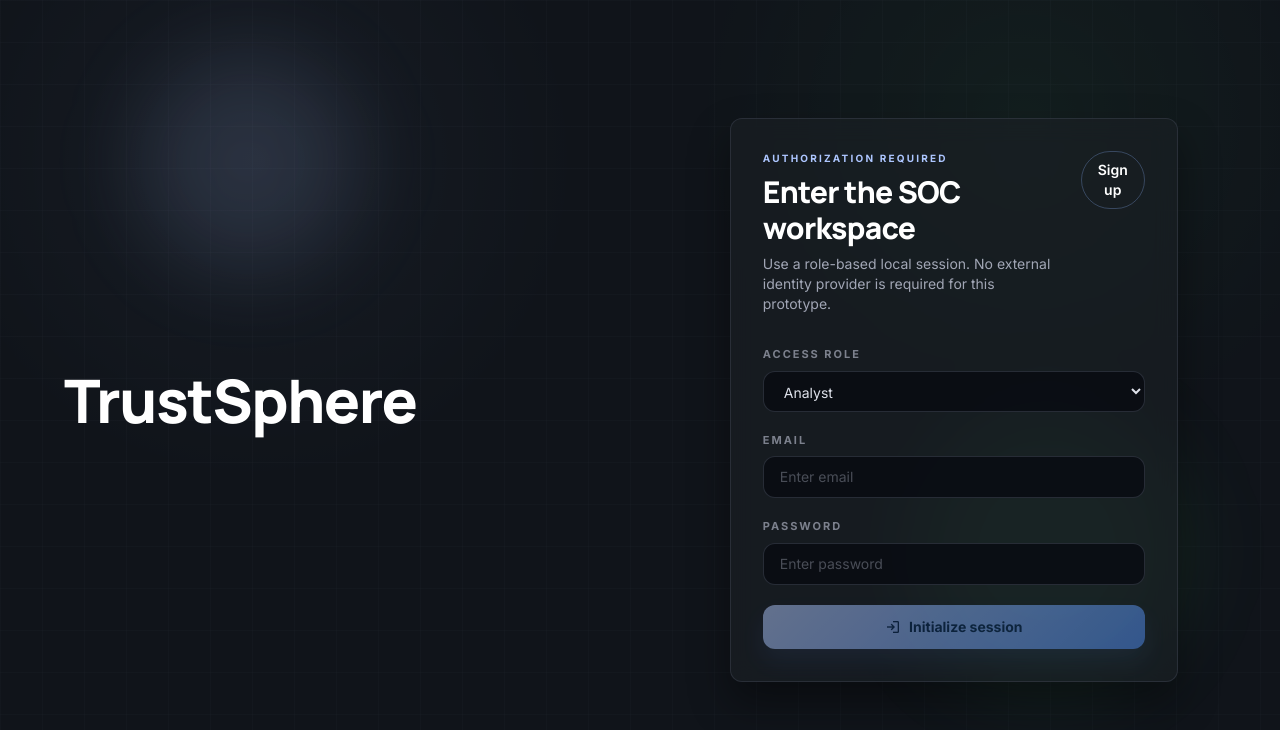
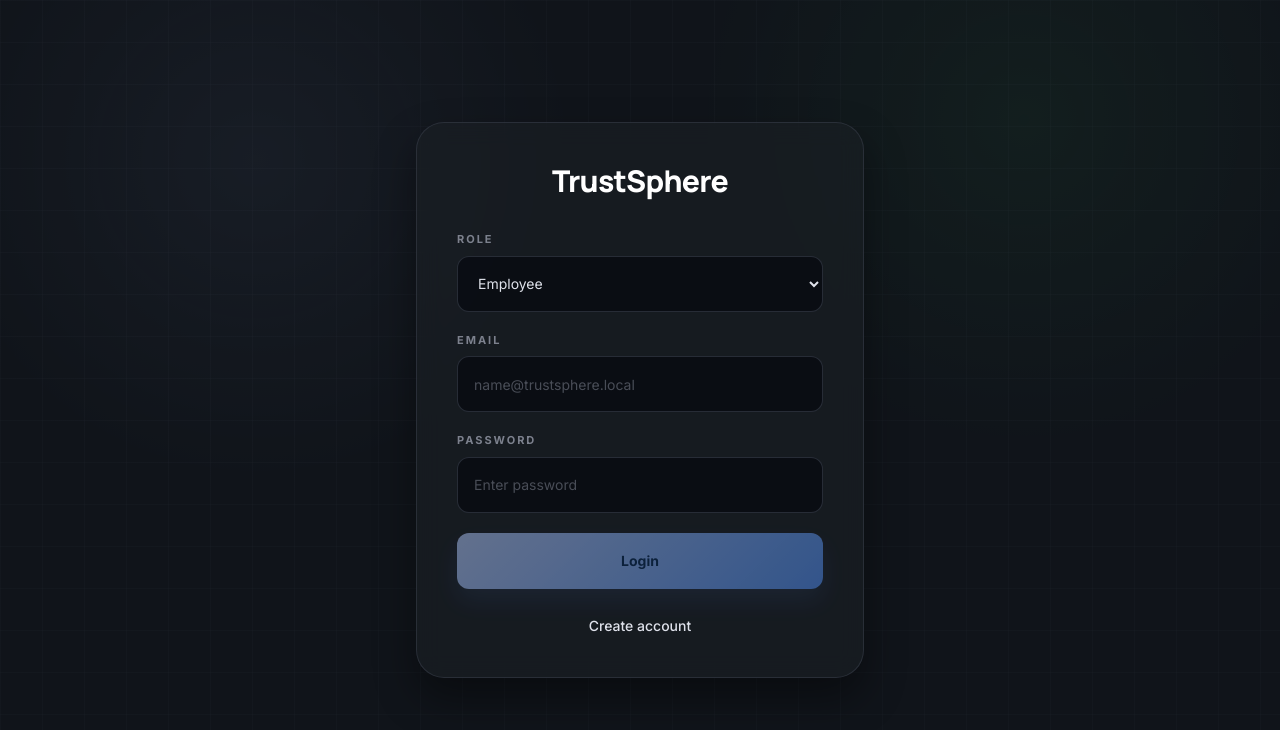
Before and after one commit to sadiasakharkar/TrustSphere, a Next.js app in the folder frontend/: page /login in a window 1280 px wide. Before the commit this address had no page. Shown: the top 730 px of the page. Built offline with nearby package versions, Linux system fonts and the light colour scheme.

Commit message:
refactor(frontend): simplify TrustSphere login surface

```diff
--- a/frontend/context/AuthRoleContext.js
+++ b/frontend/context/AuthRoleContext.js
@@ -3,20 +3,23 @@ import { createContext, useContext, useEffect, useMemo, useState } from 'react';
 const AuthRoleContext = createContext(null);
 
 const defaultSession = {
-  name: 'Demo Analyst',
-  username: 'demo.analyst',
-  email: 'demo@trustsphere.local',
-  role: 'analyst',
-  loggedIn: true
+  name: '',
+  username: '',
+  email: '',
+  role: 'employee',
+  loggedIn: false
 };
 
 const roleViews = {
   employee: {
     sidebar: [
       { href: '/overview', label: 'Overview', icon: 'dashboard' },
-      { href: '/email', label: 'Request Analysis', icon: 'mail' },
-      { href: '/monitoring', label: 'My Alerts', icon: 'monitoring' },
-      { href: '/postman', label: 'Postman', icon: 'send' }
+      { href: '/incidents', label: 'Incidents', icon: 'assignment' },
+      { href: '/monitoring', label: 'Alerts', icon: 'monitoring' },
+      { href: '/investigations', label: 'Investigations', icon: 'search_insights' },
+      { href: '/threat-graph', label: 'Attack Graph', icon: 'hub' },
+      { href: '/playbooks', label: 'Playbooks', icon: 'playlist_add_check' },
+      { href: '/analytics', label: 'AI Insights', icon: 'psychology' }
     ]
   },
   analyst: {
@@ -44,10 +47,10 @@ const roleViews = {
 };
 
 function normalizeRole(role) {
-  const normalized = String(role || 'analyst').toLowerCase();
+  const normalized = String(role || 'employee').toLowerCase();
   if (normalized === 'admin') return 'admin';
-  if (normalized === 'employee') return 'employee';
-  return 'analyst';
+  if (normalized === 'analyst') return 'analyst';
+  return 'employee';
 }
 
 export function AuthRoleProvider({ children }) {
@@ -58,8 +61,6 @@ export function AuthRoleProvider({ children }) {
     if (typeof window === 'undefined') return undefined;
     const raw = window.localStorage.getItem('trustsphere.session');
     if (!raw) {
-      window.localStorage.setItem('trustsphere.session', JSON.stringify(defaultSession));
-      setSession(defaultSession);
       setAuthReady(true);
       return undefined;
     }
@@ -75,14 +76,14 @@ export function AuthRoleProvider({ children }) {
       setSession(nextSession);
       window.localStorage.setItem('trustsphere.session', JSON.stringify(nextSession));
     } catch {
-      window.localStorage.setItem('trustsphere.session', JSON.stringify(defaultSession));
+      window.localStorage.removeItem('trustsphere.session');
       setSession(defaultSession);
     } finally {
       setAuthReady(true);
     }
   }, []);
 
-  const login = ({ username, role, name = '', email = '' }) => {
+  const login = ({ username, role, name = '', email = '', token = '', refreshToken = '' }) => {
     const next = {
       name: name?.trim() || username?.trim() || 'secure.operator',
       username: username?.trim() || 'secure.operator',
@@ -93,13 +94,17 @@ export function AuthRoleProvider({ children }) {
     setSession(next);
     if (typeof window !== 'undefined') {
       window.localStorage.setItem('trustsphere.session', JSON.stringify(next));
+      if (token) window.localStorage.setItem('trustsphere.authToken', token);
+      if (refreshToken) window.localStorage.setItem('trustsphere.refreshToken', refreshToken);
     }
   };
 
   const logout = () => {
     setSession(defaultSession);
     if (typeof window !== 'undefined') {
-      window.localStorage.setItem('trustsphere.session', JSON.stringify(defaultSession));
+      window.localStorage.removeItem('trustsphere.session');
+      window.localStorage.removeItem('trustsphere.authToken');
+      window.localStorage.removeItem('trustsphere.refreshToken');
     }
   };
 
@@ -110,7 +115,7 @@ export function AuthRoleProvider({ children }) {
     isAdmin: session.role === 'admin',
     isAnalyst: session.role === 'analyst',
     isEmployee: session.role === 'employee',
-    roleView: roleViews[session.role] || roleViews.analyst,
+    roleView: roleViews[session.role] || roleViews.employee,
     login,
     logout
   }), [authReady, session]);
--- /dev/null
+++ b/frontend/pages/dashboard/admin.js
@@ -0,0 +1,12 @@
+import { useEffect } from 'react';
+import { useRouter } from 'next/router';
+
+export default function AdminDashboardRoute() {
+  const router = useRouter();
+
+  useEffect(() => {
+    router.replace('/settings');
+  }, [router]);
+
+  return null;
+}
--- /dev/null
+++ b/frontend/pages/dashboard/analyst.js
@@ -0,0 +1,12 @@
+import { useEffect } from 'react';
+import { useRouter } from 'next/router';
+
+export default function AnalystDashboardRoute() {
+  const router = useRouter();
+
+  useEffect(() => {
+    router.replace('/overview');
+  }, [router]);
+
+  return null;
+}
--- /dev/null
+++ b/frontend/pages/dashboard/employee.js
@@ -0,0 +1,12 @@
+import { useEffect } from 'react';
+import { useRouter } from 'next/router';
+
+export default function EmployeeDashboardRoute() {
+  const router = useRouter();
+
+  useEffect(() => {
+    router.replace('/overview');
+  }, [router]);
+
+  return null;
+}
--- a/frontend/pages/login.js
+++ b/frontend/pages/login.js
@@ -1,86 +1,155 @@
-import { useEffect, useState } from 'react';
+import Link from 'next/link';
+import { useEffect, useMemo, useState } from 'react';
 import { useRouter } from 'next/router';
 import { useAuth } from '../context/AuthContext';
-import { getDefaultRouteForRole } from '../utils/authRedirects';
+import { apiRequest } from '../services/api/apiClient';
+
+const roleOptions = [
+  { value: 'employee', label: 'Employee' },
+  { value: 'analyst', label: 'Analyst' },
+  { value: 'admin', label: 'Admin' },
+];
+
+const postLoginRoute = {
+  employee: '/dashboard/employee',
+  analyst: '/dashboard/analyst',
+  admin: '/dashboard/admin',
+};
 
 export default function LoginPage() {
   const router = useRouter();
-  const { login, authReady } = useAuth();
+  const { login, authReady, session } = useAuth();
   const [email, setEmail] = useState('');
   const [password, setPassword] = useState('');
-  const [role, setRole] = useState('analyst');
+  const [role, setRole] = useState('employee');
   const [submitting, setSubmitting] = useState(false);
 
   useEffect(() => {
-    const routeRole = String(router.query.role || '').toLowerCase();
-    if (['admin', 'analyst', 'employee'].includes(routeRole)) setRole(routeRole);
+    const requestedRole = String(router.query.role || '').toLowerCase();
+    if (requestedRole && postLoginRoute[requestedRole]) {
+      setRole(requestedRole);
+    }
   }, [router.query.role]);
 
   useEffect(() => {
-    if (!authReady) return;
-    router.replace('/overview');
-  }, [authReady, router]);
+    if (!authReady || !session.loggedIn) return;
+    router.replace(postLoginRoute[session.role] || '/dashboard/employee');
+  }, [authReady, router, session.loggedIn, session.role]);
+
+  const isDisabled = useMemo(
+    () => !email.trim() || !password.trim() || submitting,
+    [email, password, submitting],
+  );
 
   const handleSubmit = async (event) => {
     event.preventDefault();
-    if (!email.trim() || !password.trim()) return;
+    if (isDisabled) return;
+
     setSubmitting(true);
+    try {
+      const response = await apiRequest('/auth/login', {
+        method: 'POST',
+        body: JSON.stringify({
+          username: email.trim(),
+          password,
+          role,
+        }),
+      });
+
+      login({
+        username: response.data?.user?.name || email.trim(),
+        name: response.data?.user?.name || email.trim(),
+        email: response.data?.user?.email || email.trim(),
+        role: response.data?.user?.role || role,
+        token: response.data?.access_token || '',
+        refreshToken: response.data?.refresh_token || '',
+      });
+    } catch {
       login({
         username: email.trim(),
+        name: email.trim().split('@')[0] || email.trim(),
         email: email.trim(),
         role,
-      name: email.trim().split('@')[0] || email.trim(),
       });
+    } finally {
       setSubmitting(false);
-    router.push(getDefaultRouteForRole(role));
+    }
+
+    router.push(postLoginRoute[role] || '/dashboard/employee');
   };
 
   return (
-    <div className="relative min-h-screen overflow-hidden bg-[var(--ts-surface)] px-6 py-12">
+    <div className="relative min-h-screen overflow-hidden bg-[var(--ts-surface)] px-6 py-10">
       <div className="topology-layer" />
-      <div className="floating-orb orb-cyan" />
-      <div className="floating-orb orb-violet" />
-      <main className="relative mx-auto grid min-h-[calc(100vh-6rem)] max-w-6xl items-center gap-12 lg:grid-cols-[1.05fr,0.95fr]">
-        <section className="hidden lg:block">
-          <h1 className="font-headline text-6xl font-extrabold tracking-tight text-white">TrustSphere</h1>
-        </section>
-        <section className="soc-glass mx-auto w-full max-w-md p-8 shadow-card">
-          <div className="mb-8 flex items-start justify-between gap-4">
-            <div>
-              <p className="soc-kicker">Authorization Required</p>
-              <h2 className="mt-2 font-headline text-3xl font-extrabold tracking-tight text-white">Enter the SOC workspace</h2>
-              <p className="mt-2 text-sm soc-text-muted">Use a role-based local session. No external identity provider is required for this prototype.</p>
+      <main className="relative flex min-h-[calc(100vh-5rem)] items-center justify-center">
+        <section className="soc-glass w-full max-w-md rounded-[28px] p-8 shadow-card sm:p-10">
+          <div className="mb-8 text-center">
+            <p className="font-headline text-3xl font-extrabold tracking-tight text-white">TrustSphere</p>
           </div>
-            <button
-              type="button"
-              className="rounded-full border border-[rgba(140,180,255,0.28)] px-4 py-2 text-sm font-semibold text-white transition hover:border-[rgba(140,180,255,0.5)] hover:bg-[rgba(95,142,229,0.16)]"
-              onClick={() => router.push('/signup')}
-            >
-              Sign up
-            </button>
-          </div>
+
           <form className="space-y-5" onSubmit={handleSubmit}>
             <div>
-              <label className="mb-2 block text-[11px] font-bold uppercase tracking-[0.18em] text-[rgba(193,198,215,0.6)]">Access role</label>
-              <select className="soc-input" value={role} onChange={(event) => setRole(event.target.value)}>
-                <option value="analyst">Analyst</option>
-                <option value="admin">Admin</option>
-                <option value="employee">Employee</option>
+              <label htmlFor="role" className="mb-2 block text-[11px] font-bold uppercase tracking-[0.18em] text-[rgba(193,198,215,0.6)]">
+                Role
+              </label>
+              <select
+                id="role"
+                name="role"
+                className="soc-input h-14"
+                value={role}
+                onChange={(event) => setRole(event.target.value)}
+              >
+                {roleOptions.map((option) => (
+                  <option key={option.value} value={option.value}>
+                    {option.label}
+                  </option>
+                ))}
               </select>
             </div>
+
             <div>
-              <label className="mb-2 block text-[11px] font-bold uppercase tracking-[0.18em] text-[rgba(193,198,215,0.6)]">Email</label>
-              <input className="soc-input" placeholder="Enter email" value={email} onChange={(event) => setEmail(event.target.value)} />
+              <label htmlFor="email" className="mb-2 block text-[11px] font-bold uppercase tracking-[0.18em] text-[rgba(193,198,215,0.6)]">
+                Email
+              </label>
+              <input
+                id="email"
+                name="email"
+                type="email"
+                autoComplete="email"
+                inputMode="email"
+                className="soc-input h-14"
+                placeholder="name@trustsphere.local"
+                value={email}
+                onChange={(event) => setEmail(event.target.value)}
+              />
             </div>
+
             <div>
-              <label className="mb-2 block text-[11px] font-bold uppercase tracking-[0.18em] text-[rgba(193,198,215,0.6)]">Password</label>
-              <input type="password" className="soc-input" placeholder="Enter password" value={password} onChange={(event) => setPassword(event.target.value)} />
+              <label htmlFor="password" className="mb-2 block text-[11px] font-bold uppercase tracking-[0.18em] text-[rgba(193,198,215,0.6)]">
+                Password
+              </label>
+              <input
+                id="password"
+                name="password"
+                type="password"
+                autoComplete="current-password"
+                className="soc-input h-14"
+                placeholder="Enter password"
+                value={password}
+                onChange={(event) => setPassword(event.target.value)}
+              />
             </div>
-            <button type="submit" className="soc-btn-primary w-full disabled:cursor-not-allowed disabled:opacity-50" disabled={!email.trim() || !password.trim() || submitting}>
-              <span className="material-symbols-outlined text-base">login</span>
-              {submitting ? 'Initializing...' : 'Initialize session'}
+
+            <button type="submit" className="soc-btn-primary h-14 w-full disabled:cursor-not-allowed disabled:opacity-50" disabled={isDisabled}>
+              {submitting ? 'Signing in...' : 'Login'}
             </button>
           </form>
+
+          <div className="mt-6 text-center">
+            <Link href="/login" className="text-sm font-medium text-[var(--ts-accent)] transition hover:text-white focus-visible:outline-none focus-visible:ring-2 focus-visible:ring-[var(--ts-accent)] focus-visible:ring-offset-2 focus-visible:ring-offset-[var(--ts-surface-2)]">
+              Create account
+            </Link>
+          </div>
         </section>
       </main>
     </div>
```
Lines whose indentation alone changed are shown as unchanged.
